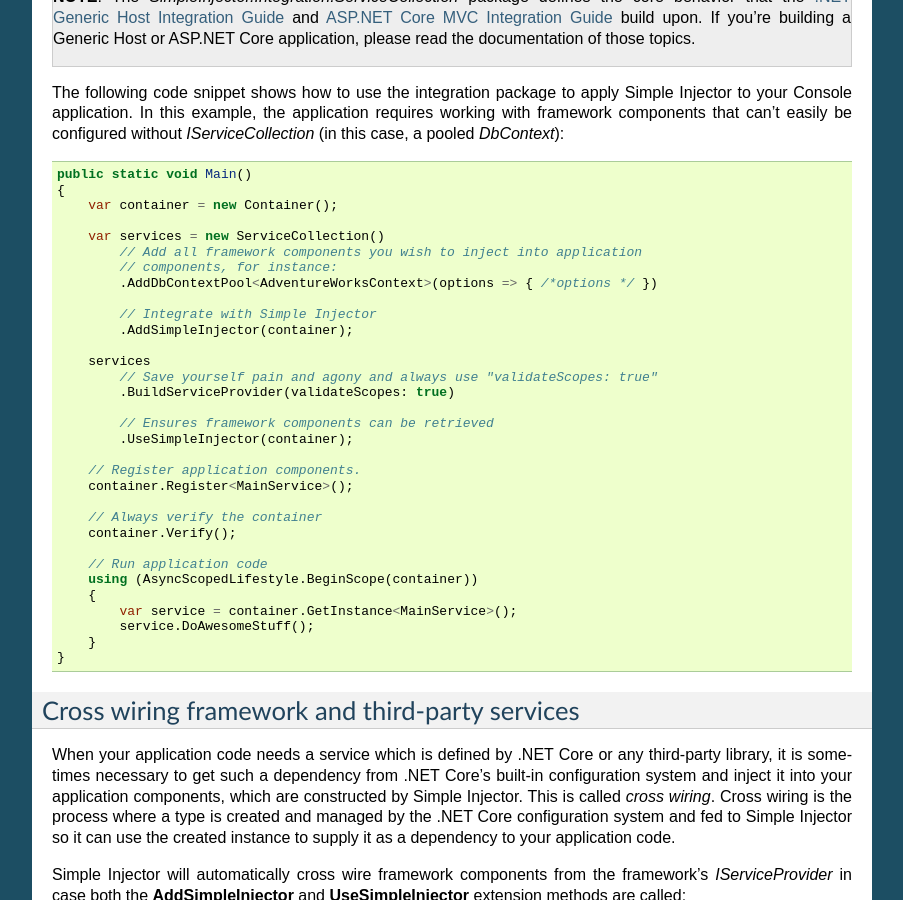
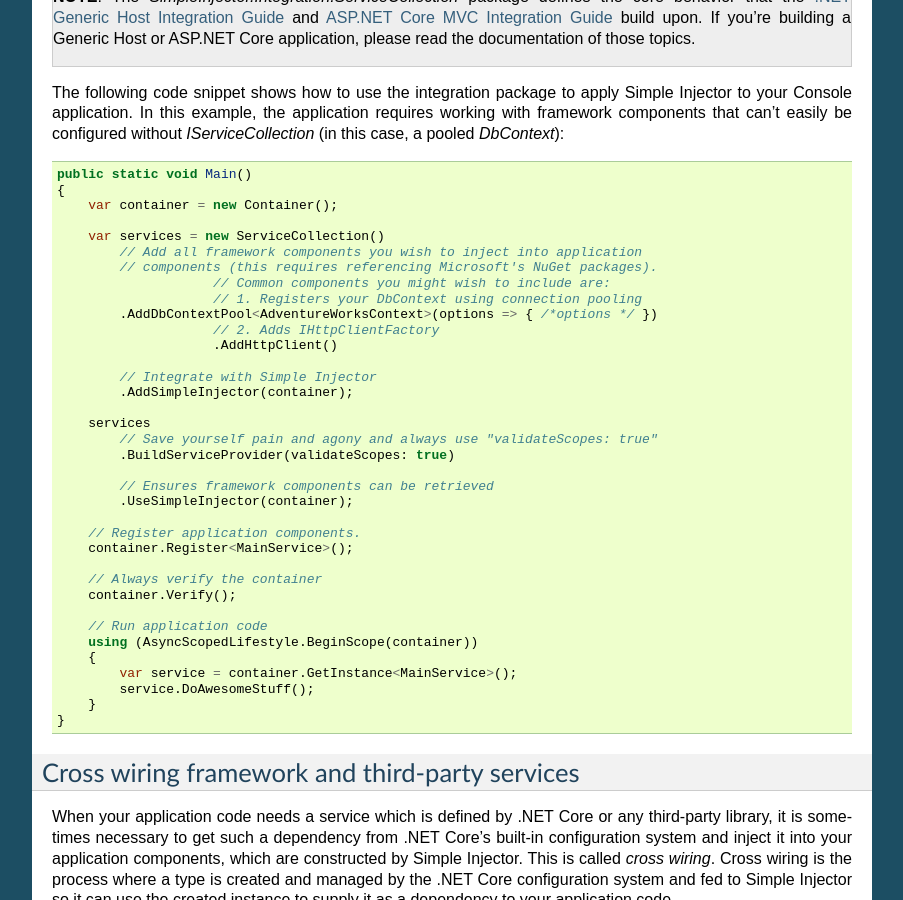
Before and after one commit to simpleinjector/Documentation, a Sphinx documentation site: the page built from source/servicecollectionintegration.rst, in a window 1280 px wide and 900 px high, scrolled down 753 px. Shown: the whole window, without its empty margins (198-1101 px from the left). Built offline with Sphinx 7.4.7, drawn with Linux system fonts in a browser that asks for light colours.

Commit message:
Improved service collection integration guide.

```diff
--- a/source/servicecollectionintegration.rst
+++ b/source/servicecollectionintegration.rst
@@ -30,8 +30,12 @@ The following code snippet shows how to use the integration package to apply Sim
 
         var services = new ServiceCollection()
             // Add all framework components you wish to inject into application
-            // components, for instance:
+            // components (this requires referencing Microsoft's NuGet packages).
+			// Common components you might wish to include are:
+			// 1. Registers your DbContext using connection pooling
             .AddDbContextPool<AdventureWorksContext>(options => { /*options */ })
+			// 2. Adds IHttpClientFactory
+			.AddHttpClient()
 
             // Integrate with Simple Injector
             .AddSimpleInjector(container);
```
